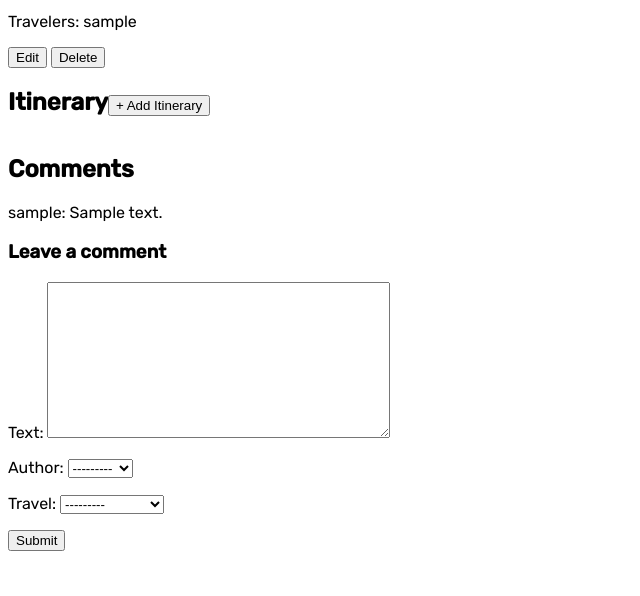
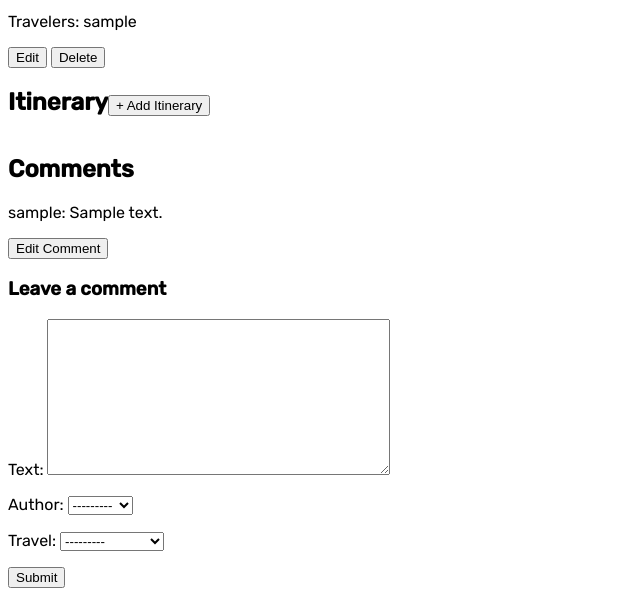
Before and after one commit to jihyekwak/project-4-travel, a Django app: page /travels/1 in a window 1280 px wide. Shown: the part 704-1300 px from the top of the page, without its empty margins (0-640 px from the left). Before the commit the page ends 1255 px from the top, so only its background shows below. Run offline with Django 4.2, Linux system fonts and the light colour scheme; tables that the repository leaves empty hold one stand-in row (values such as "Sample post"); grey boxes marked "Sample" are stand-in pictures; data that the repository does not hold is empty.

Commit message:
add url, view, template for comment update

```diff
--- a/main_app/templates/travel_detail.html
+++ b/main_app/templates/travel_detail.html
@@ -102,6 +102,7 @@
             <h2>Comments</h2>
             {% for comment in travel.comments.all %}
                 <p>{{comment.author}}: {{comment.text}}</p>
+                <a href="{% url 'comment_update' pk=travel.pk comment_id=comment.id %}"><button>Edit Comment</button></a>
             {% endfor%}
             <div>
                 <h3>Leave a comment</h3>
--- a/main_app/urls.py
+++ b/main_app/urls.py
@@ -13,6 +13,8 @@ urlpatterns = [
     path('travels/<int:pk>/itineraries/<int:itinerary_id>/update', views.itinerary_update, name='itinerary_update'),
     path('travels/<int:pk>/itineraries/<int:itinerary_id>/delete', views.itinerary_delete, name='itinerary_delete'),
 
+    path('travels/<int:pk>/comments/<int:comment_id>/update', views.comment_update, name='comment_update'),
+
     path('destinations/', views.destination_list, name='destination_list'),
     path('destinations/new', views.Destination_Create.as_view(), name='destination_create'),
     path('destinations/<int:pk>', views.Destination_Detail.as_view(), name='destination_detail'),
@@ -24,4 +26,5 @@ urlpatterns = [
     path('signup/', views.signup_view, name="signup"),
 
     path('user/<username>', views.profile, name='profile')
+
 ]
--- a/main_app/views.py
+++ b/main_app/views.py
@@ -103,19 +103,6 @@ def destination_list(request):
     destinations = Destination.objects.all()
     return render(request, 'destination_list.html', {'destinations': destinations})
 
-class Comment_Create(CreateView):
-    model = Comment
-    fields = '__all__'
-    template_name = 'travel_detail.html'
-
-    def get_success_url(self):
-        return reverse('travel_detail', kwargs={'pk': self.object.travel.id})
-
-    def from_valid(self, form):
-        self.object = form.save(commit = False)
-        self.object.travel = self.request.travel
-        self.object.save()
-
 class Destination_Create(CreateView):
     model = Destination
     fields = '__all__'
@@ -138,6 +125,14 @@ class Destination_Delete(DeleteView):
     model = Destination
     template_name = 'destination_delete_confirmation.html'
     success_url = "/destinations/"
+
+def comment_update(request, pk, comment_id):
+    comment = Comment.objects.get(id=comment_id)
+    form = CommentForm(request.POST or None, instance = comment)
+    if form.is_valid():
+        form.save()
+        return HttpResponseRedirect("/travels/"+str(pk))
+    return render(request, 'itinerary_update.html', {'comment':comment, 'form':form})
 
 def login_view(request):
     if request.method == 'POST':
```
Also changed, not shown: main_app/templates/comment_update.html (added, +12 -0 lines).
